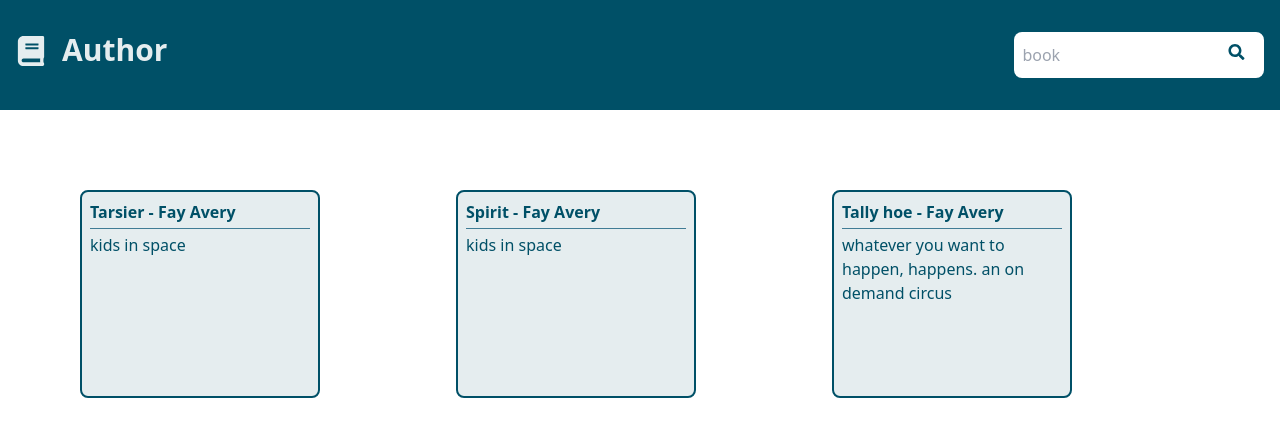
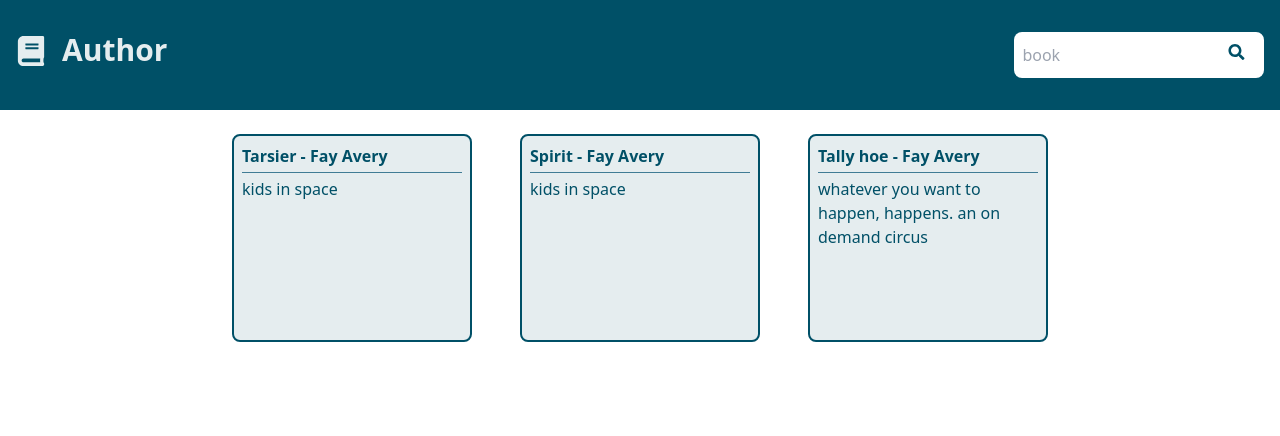
Before and after one commit to revoyrm/author, a Next.js app: page / in a window 1280 px wide. Shown: the top 436 px of the page. Built offline with nearby package versions, Linux system fonts and the light colour scheme.

Commit message:
book and cards

```diff
--- a/components/BookCard.tsx
+++ b/components/BookCard.tsx
@@ -4,6 +4,7 @@ import React, { useContext } from 'react';
 
 import { Actions } from '../context/actions';
 import { AppContext } from '../context/appProvider';
+import { Card } from './Card';
 import type { Book } from './types';
 
 export function BookCard({
@@ -27,28 +28,10 @@ export function BookCard({
     Router.push('./book').catch(console.error);
   };
   return (
-    <div
-      className="
-        h-52
-        w-60
-        rounded-lg
-        border-2
-        border-primary
-        bg-secondary
-        p-2
-        text-primary
-        hover:border-4
-        hover:border-primary-light
-        focus:border-4
-        focus:border-primary-light"
-      role="button"
-      tabIndex={0}
-      onClick={handleSelectBook}
-      onKeyDown={handleSelectBook}
-    >
+    <Card onClick={handleSelectBook} onKeyDown={handleSelectBook}>
       <h2 className="mb-1 font-bold">{`${title} - ${author ?? ''}`}</h2>
       <hr className="border-1 mb-1 border-primary-light bg-primary-light" />
       <p>{summary}</p>
-    </div>
+    </Card>
   );
 }
--- a/components/BookResults.tsx
+++ b/components/BookResults.tsx
@@ -61,7 +61,7 @@ const books = [
 
 export function BookResults(): ReactElement {
   return (
-    <section className="flex h-full max-w-6xl justify-between p-20">
+    <section className=" m-4 mx-auto flex h-fit max-w-4xl flex-wrap justify-evenly">
       {books.map((book) => (
         <BookCard key={book.id} {...book} />
       ))}
--- /dev/null
+++ b/components/Card.tsx
@@ -0,0 +1,41 @@
+import type {
+  KeyboardEventHandler,
+  MouseEventHandler,
+  ReactElement,
+  ReactNode,
+} from 'react';
+
+export function Card({
+  onKeyDown,
+  onClick,
+  children,
+}: {
+  onKeyDown: KeyboardEventHandler;
+  onClick: MouseEventHandler;
+  children: ReactNode;
+}): ReactElement {
+  return (
+    <div
+      className="
+        m-2
+        h-52
+        w-60
+        rounded-lg
+        border-2
+        border-primary
+        bg-secondary
+        p-2
+        text-primary
+        hover:border-4
+        hover:border-primary-light
+        focus:border-4
+        focus:border-primary-light"
+      role="button"
+      tabIndex={0}
+      onClick={onClick}
+      onKeyDown={onKeyDown}
+    >
+      {children}
+    </div>
+  );
+}
--- a/components/hooks/useBooks.tsx
+++ b/components/hooks/useBooks.tsx
@@ -0,0 +1,5 @@
+export const updateBooks = () => {};
+
+export const setSelectedBook = () => {};
+
+export const getSelectedBook = () => {};
```
